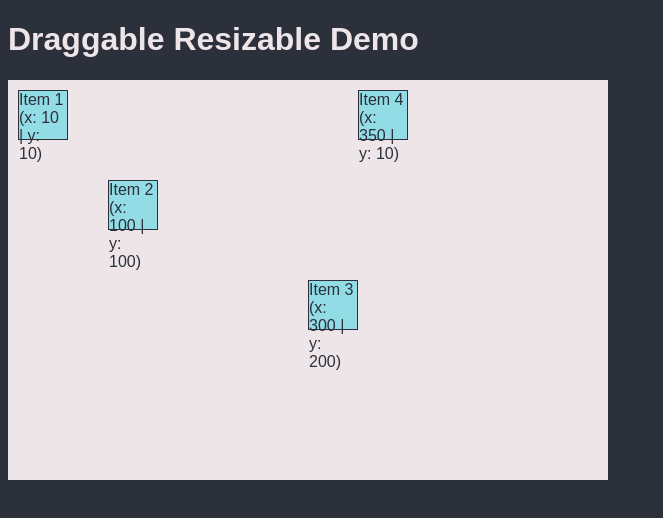
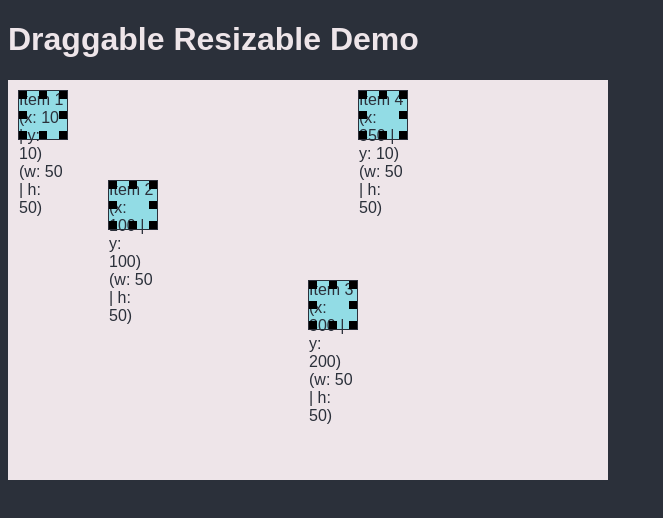
Before and after one commit to jpottruff-demos/angular-draggable-resizable-demo, an Angular app: page / in a window 1280 px wide. Shown: the top 518 px of the page, without its empty margins (0-663 px from the left). Built offline with nearby package versions, Linux system fonts and the light colour scheme.

Commit message:
adds resize functionality. logs event

```diff
--- a/src/app/item/item.component.html
+++ b/src/app/item/item.component.html
@@ -6,9 +6,13 @@
     [cdkDragFreeDragPosition]="dragPosition"
     (cdkDragMoved)="onDragMoved($event)"
     (cdkDragEnded)="onDragEnd($event)"
+    appResizable
+    (resized)="onResized($event)"
 >
 
     Item {{item.id}}
     <br>
     (x: {{item.left}} | y: {{item.top}})
+    <br>
+    (w: {{item.width}} | h: {{item.height}})
 </div>
--- a/src/app/item/item.component.ts
+++ b/src/app/item/item.component.ts
@@ -1,5 +1,6 @@
 import { CdkDragEnd, CdkDragMove, Point } from '@angular/cdk/drag-drop';
 import { Component, ElementRef, Input, OnInit } from '@angular/core';
+import { ResizeData } from '../resizable/resizable.component';
 
 export interface Item {
   id: number,
@@ -27,15 +28,19 @@ export class ItemComponent implements OnInit {
     this.updateDragPosition(this.item)
   }
 
-  onDragMoved($event: CdkDragMove) {
+  onDragMoved($event: CdkDragMove): void {
     this.updatePosition($event.source.getFreeDragPosition());
   }
 
-  onDragEnd($event: CdkDragEnd) {
+  onDragEnd($event: CdkDragEnd): void {
     this.updatePosition($event.source.getFreeDragPosition());
   }
 
-  private updatePosition(point: Point) {
+  onResized($event: ResizeData): void {
+    console.log($event)
+  }
+
+  private updatePosition(point: Point): void {
     this.item.left = point.x;
     this.item.top = point.y
   }
--- a/src/app/resizable/resizable.component.css
+++ b/src/app/resizable/resizable.component.css
@@ -0,0 +1,87 @@
+:host {
+  --handle-size: 8px;
+  --half-handle-size: calc(0.5 * var(--handle-size));
+  --handle-color: black;
+}
+
+.handle {
+  position: absolute;
+  width: var(--handle-size);
+  height: var(--handle-size);
+  background-color: transparent;
+}
+
+.handle-visible {
+  pointer-events: none;
+  position: absolute;
+  width: 0;
+  height: 0;
+  border: var(--half-handle-size) solid var(--handle-color);
+}
+
+.handle--nw {
+  cursor: nw-resize;
+}
+.handle--ne {
+  cursor: ne-resize;
+}
+.handle--sw {
+  cursor: sw-resize;
+}
+.handle--se {
+  cursor: se-resize;
+}
+.handle--n {
+  cursor: n-resize;
+}
+.handle--e {
+  cursor: e-resize;
+}
+.handle--s {
+  cursor: s-resize;
+}
+.handle--w {
+  cursor: w-resize;
+}
+
+.handle--nw,
+.handle-visible--nw {
+  top: 0;
+  left: 0;
+}
+.handle--ne,
+.handle-visible--ne {
+  top: 0;
+  right: 0;
+}
+.handle--sw,
+.handle-visible--sw {
+  bottom: 0;
+  left: 0;
+}
+.handle--se,
+.handle-visible--se {
+  bottom: 0;
+  right: 0;
+}
+
+.handle--n,
+.handle-visible--n {
+  top: 0;
+  left: calc(50% - var(--half-handle-size));
+}
+.handle--e,
+.handle-visible--e {
+  top: calc(50% - var(--half-handle-size));
+  right: 0;
+}
+.handle--s,
+.handle-visible--s {
+  bottom: 0;
+  left: calc(50% - var(--half-handle-size));
+}
+.handle--w,
+.handle-visible--w {
+  top: calc(50% - var(--half-handle-size));
+  left: 0;
+}
--- a/src/app/resizable/resizable.component.html
+++ b/src/app/resizable/resizable.component.html
@@ -1 +1,71 @@
-<p>resizable works!</p>
+<ng-content></ng-content>
+<!-- NW, NE, SW, SE -->
+<div
+    class="handle handle--nw"
+    cdkDrag
+    (cdkDragStarted)="onDragStart(handle.NW)"
+    (cdkDragEnded)="onDragEnd($event)"
+    (cdkDragMoved)="onDragMoved($event)"
+></div>
+<div class="handle-visible handle-visible--nw"></div>
+
+<div class="handle handle--ne"
+    cdkDrag
+    (cdkDragStarted)="onDragStart(handle.NE)"
+    (cdkDragEnded)="onDragEnd($event)"
+    (cdkDragMoved)="onDragMoved($event)"
+></div>
+<div class="handle-visible handle-visible--ne"></div>
+
+<div class="handle handle--sw"
+    cdkDrag
+    (cdkDragStarted)="onDragStart(handle.SW)"
+    (cdkDragEnded)="onDragEnd($event)"
+    (cdkDragMoved)="onDragMoved($event)"
+></div>
+<div class="handle-visible handle-visible--sw"></div>
+
+<div class="handle handle--se"
+    cdkDrag
+    (cdkDragStarted)="onDragStart(handle.SE)"
+    (cdkDragEnded)="onDragEnd($event)"
+    (cdkDragMoved)="onDragMoved($event)"
+></div>
+<div class="handle-visible handle-visible--se"></div>
+
+<!-- N, E, S, W -->
+<div class="handle handle--n"
+    cdkDrag
+    cdkDragLockAxis="y"
+    (cdkDragStarted)="onDragStart(handle.N)"
+    (cdkDragEnded)="onDragEnd($event)"
+    (cdkDragMoved)="onDragMoved($event)"
+></div>
+<div class="handle-visible handle-visible--n"></div>
+
+<div class="handle handle--e"
+    cdkDrag
+    cdkDragLockAxis="x"
+    (cdkDragStarted)="onDragStart(handle.E)"
+    (cdkDragEnded)="onDragEnd($event)"
+    (cdkDragMoved)="onDragMoved($event)"
+></div>
+<div class="handle-visible handle-visible--e"></div>
+
+<div class="handle handle--s"
+    cdkDrag
+    cdkDragLockAxis="y"
+    (cdkDragStarted)="onDragStart(handle.S)"
+    (cdkDragEnded)="onDragEnd($event)"
+    (cdkDragMoved)="onDragMoved($event)"
+></div>
+<div class="handle-visible handle-visible--s"></div>
+
+<div class="handle handle--w"
+    cdkDrag
+    cdkDragLockAxis="x"
+    (cdkDragStarted)="onDragStart(handle.W)"
+    (cdkDragEnded)="onDragEnd($event)"
+    (cdkDragMoved)="onDragMoved($event)"
+></div>
+<div class="handle-visible handle-visible--w"></div>
--- a/src/app/resizable/resizable.component.ts
+++ b/src/app/resizable/resizable.component.ts
@@ -1,15 +1,156 @@
-import { Component, OnInit } from '@angular/core';
+import { CdkDragEnd, CdkDragMove, Point } from '@angular/cdk/drag-drop';
+import { Component, ElementRef, EventEmitter, OnInit, Output } from '@angular/core';
+import { auditTime, Subject, withLatestFrom } from 'rxjs';
 
+export enum Handle {
+  NW = 'NW',
+  NE = 'NE',
+  SW = 'SW',
+  SE = 'SE',
+  N = 'N',
+  E = 'E',
+  S = 'S',
+  W = 'W',
+}
+
+export interface Dimension {
+  width: number;
+  height: number;
+}
+
+export interface RelativePosition {
+  top: number,
+  left: number
+}
+
+export interface ResizeData {
+  rect: DOMRect,
+  size: Dimension,
+  position: RelativePosition,
+  point: Point
+}
 @Component({
-  selector: 'app-resizable',
+  selector: '[appResizable]',
   templateUrl: './resizable.component.html',
   styleUrls: ['./resizable.component.css']
 })
 export class ResizableComponent implements OnInit {
+  @Output() resized = new EventEmitter<ResizeData>();
 
-  constructor() { }
+  public handle = Handle;
+
+  private handleClicked$ = new Subject<Handle>();
+  private startDimension$ = new Subject<Dimension>();
+  private startPosition$ = new Subject<any>();
+  private dragMove$ = new Subject<CdkDragMove>()
+
+  private resizing$ = this.dragMove$.pipe(
+    withLatestFrom(this.handleClicked$, this.startDimension$, this.startPosition$),
+    auditTime(16)
+  )
+
+
+  constructor(private el: ElementRef<HTMLElement>) { }
 
   ngOnInit(): void {
+    this.resizing$.subscribe(([event, handle, startDimension, startPosition]) => {
+      this.resize(event, handle, startDimension, startPosition);
+    })
+  }
+
+  onDragStart(handle: Handle): void {
+    this.handleClicked$.next(handle);
+    this.startDimension$.next(this.getCurrentDimension());
+    this.startPosition$.next(this.getCurrentRelativePosition());
+  }
+
+  onDragEnd($event: CdkDragEnd): void {
+    $event.source._dragRef.reset();
+    this.resized.emit(this.getResizeData());
+  }
+
+  onDragMoved($event: CdkDragMove): void {
+    this.dragMove$.next($event);
+  }
+
+  private resize(
+    event: CdkDragMove,
+    handle: Handle,
+    startDimension: Dimension,
+    startPosition: RelativePosition): void {
+
+      switch(handle) {
+        case (Handle.E):
+          this.el.nativeElement.style.width = `${startDimension.width + event.distance.x}px`;
+          break;
+        case (Handle.S):
+          this.el.nativeElement.style.height = `${startDimension.height + event.distance.y}px`;
+          break;
+        case (Handle.SE):
+          this.el.nativeElement.style.width = `${startDimension.width + event.distance.x}px`;
+          this.el.nativeElement.style.height = `${startDimension.height + event.distance.y}px`;
+          break;
+
+        case (Handle.W):
+          this.el.nativeElement.style.width = `${startDimension.width - event.distance.x}px`;
+          this.el.nativeElement.style.transform = `translate3d(${startPosition.left + event.distance.x}px, ${startPosition.top}px, 0px)`;
+          break;
+        case (Handle.N):
+          this.el.nativeElement.style.height = `${startDimension.height - event.distance.y}px`;
+          this.el.nativeElement.style.transform = `translate3d(${startPosition.left}px, ${startPosition.top + event.distance.y}px, 0px)`;
+          break;
+        case (Handle.NW):
+          this.el.nativeElement.style.width = `${startDimension.width - event.distance.x}px`;
+          this.el.nativeElement.style.height = `${startDimension.height - event.distance.y}px`;
+          this.el.nativeElement.style.transform = `translate3d(${startPosition.left + event.distance.x}px, ${startPosition.top + event.distance.y}px, 0px)`;
+          break;
+
+        case (Handle.SW):
+          this.el.nativeElement.style.width = `${startDimension.width - event.distance.x}px`;
+          this.el.nativeElement.style.height = `${startDimension.height + event.distance.y}px`;
+          this.el.nativeElement.style.transform = `translate3d(${startPosition.left + event.distance.x}px, ${startPosition.top}px, 0px)`;
+          break;
+        case (Handle.NE):
+          this.el.nativeElement.style.width = `${startDimension.width + event.distance.x}px`;
+          this.el.nativeElement.style.height = `${startDimension.height - event.distance.y}px`;
+          this.el.nativeElement.style.transform = `translate3d(${startPosition.left}px, ${startPosition.top + event.distance.y}px, 0px)`;
+          break;
+      }
+  }
+
+  private getCurrentDimension(): Dimension {
+    const rect = this.el.nativeElement.getBoundingClientRect();
+    return {
+      width: rect.width,
+      height: rect.height,
+    };
+  }
+
+  private getCurrentRelativePosition(): RelativePosition {
+    // https://stackoverflow.com/questions/26423335/elements-coordinates-relative-to-its-parent
+    const childRect = this.el.nativeElement.getBoundingClientRect();
+    const parentRect = this.el.nativeElement.parentElement?.getBoundingClientRect();
+
+    return {
+      top: childRect.top - (parentRect as DOMRect).top,
+      left: childRect.left - (parentRect as DOMRect).left,
+    }
+  }
+
+  private positionToPoint(position: RelativePosition): Point {
+    return {
+      x: position.left,
+      y: position.top
+    }
+  }
+
+  private getResizeData(): ResizeData {
+    return {
+      rect: this.el.nativeElement.getBoundingClientRect(),
+      size: this.getCurrentDimension(),
+      position: this.getCurrentRelativePosition(),
+      point: this.positionToPoint(this.getCurrentRelativePosition())
+    }
   }
 
 }
```
